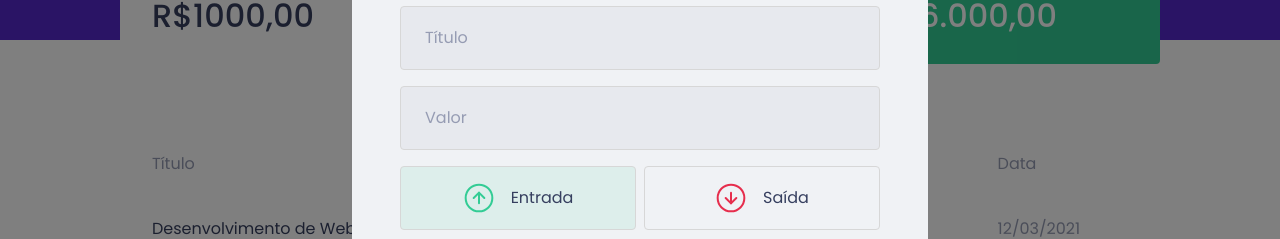
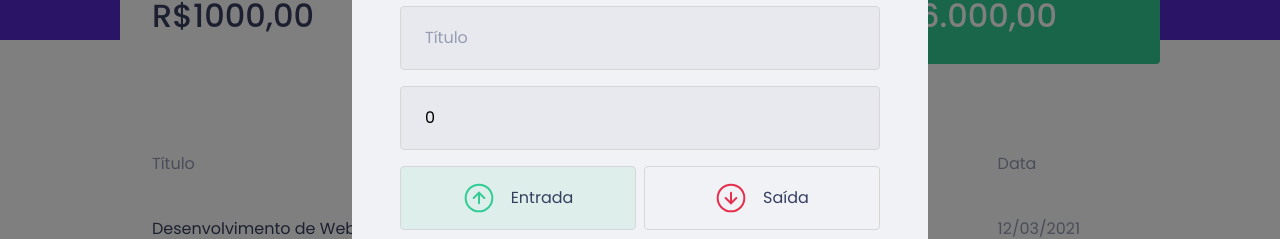
Before and after one commit to viniciuszaninelo/dtmoney, a React (Create React App) app: page / in a window 1280 px wide. Both pictures are taken after a click on the button "Nova transação". Shown: the part 232-471 px from the top of the page. Built offline with nearby package versions, Linux system fonts and the light colour scheme; no server answers; what miragejs would draw is missing.

Commit message:
getting the data written into the modal

```diff
--- a/src/components/NewTransactionModal/index.tsx
+++ b/src/components/NewTransactionModal/index.tsx
@@ -1,4 +1,4 @@
-import { useState } from 'react'
+import { FormEvent, useState } from 'react'
 import Modal from 'react-modal'
 import closeImg from '../../assets/close.svg'
 import entradaImg from '../../assets/entrada.svg'
@@ -13,6 +13,21 @@
 
 export function NewTransactionModal({ isOpen, onRequestClose}: NewTransactionModalProps) {
   const [type, setType] = useState('deposit');
+  const [title, setTitle] = useState('');
+  const [value, setValue] = useState(0);
+  const [category, setCategory] = useState('');
+
+
+  function handleCreateNewTransaction(event: FormEvent) {
+    event.preventDefault(); //faz com que a página pare de recarregar, assim que o usuário click no botão de cadastrar
+
+    console.log({
+      title,
+      value,
+      category,
+      type,
+    })
+  }
 
 
   return(
@@ -30,11 +45,11 @@
         <img src={closeImg} alt="fechar modal" />
       </button>
 
-      <Container>
+      <Container onSubmit={handleCreateNewTransaction}>
       <h2>Cadastrar transação</h2>
 
-      <input type="text" placeholder="Título" />
-      <input type="number" placeholder="Valor" />
+      <input type="text" placeholder="Título" value={title} onChange={event => setTitle(event.target.value)}/>
+      <input type="number" placeholder="Valor" value={value} onChange={event => setValue(Number(event.target.value))}/>
 
       <TransactionTypeContainer>
         <RadioBox
@@ -58,7 +73,7 @@
         </RadioBox>
       </TransactionTypeContainer>
 
-      <input placeholder="Categoria" />
+      <input placeholder="Categoria" value={category} onChange={event => setCategory(event.target.value)}/>
       <button type="submit">Cadastrar</button>
       </Container>
     </Modal>
```
